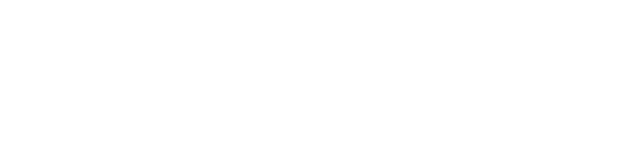
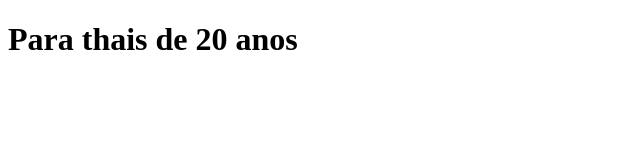
Before and after one commit to 17thais/com-amor-thais-, a plain HTML site: page index.html in a window 1280 px wide. Shown: the whole page, without its empty margins (0-640 px from the left). Drawn offline with Linux system fonts and the light colour scheme.

Commit message:
criuamos ob titulo

```diff
--- a/index.html
+++ b/index.html
@@ -3,9 +3,9 @@
 <head>
     <meta charset="UTF-8">
     <meta name="viewport" content="width=device-width, initial-scale=1.0">
-    <title>Document</title>
+    <title>Com amor thais</title>
 </head>
 <body>
-
+    <h1>Para thais de 20 anos</h1>
 </body>
 </html>
```
